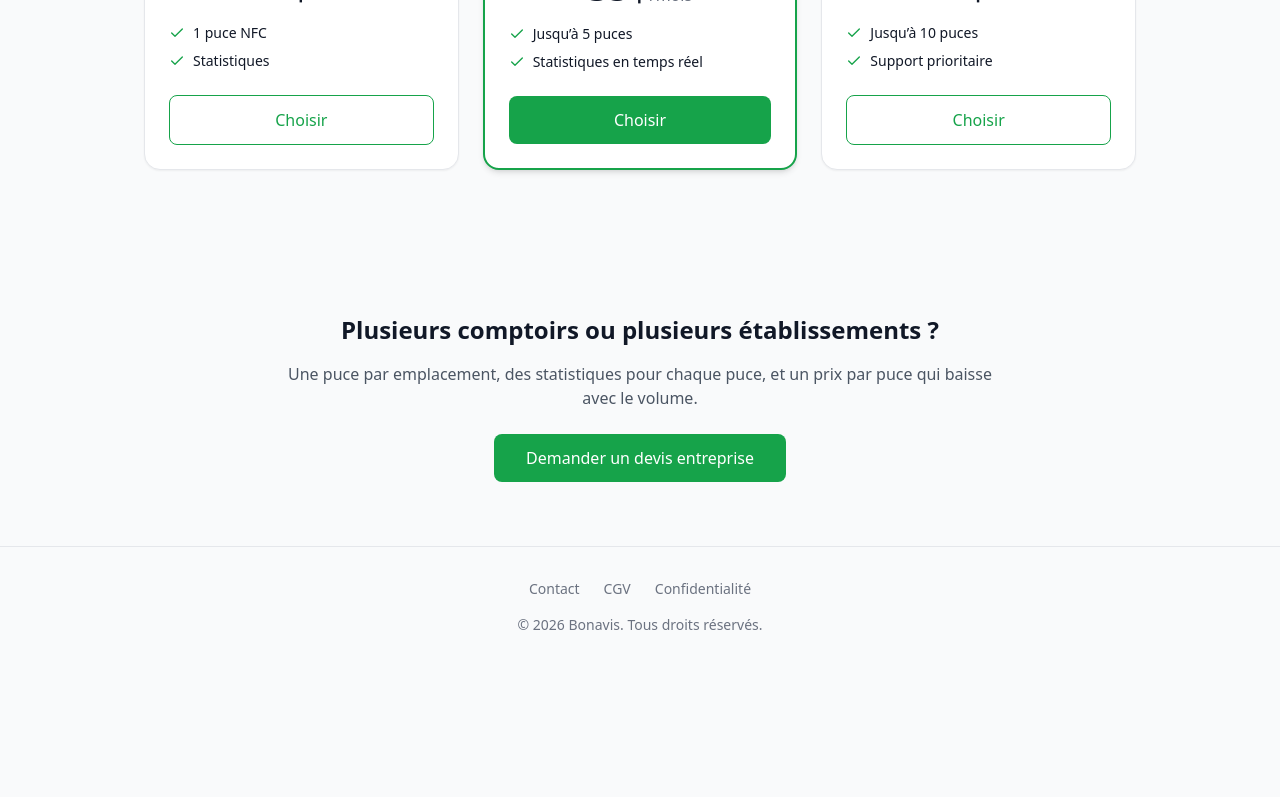
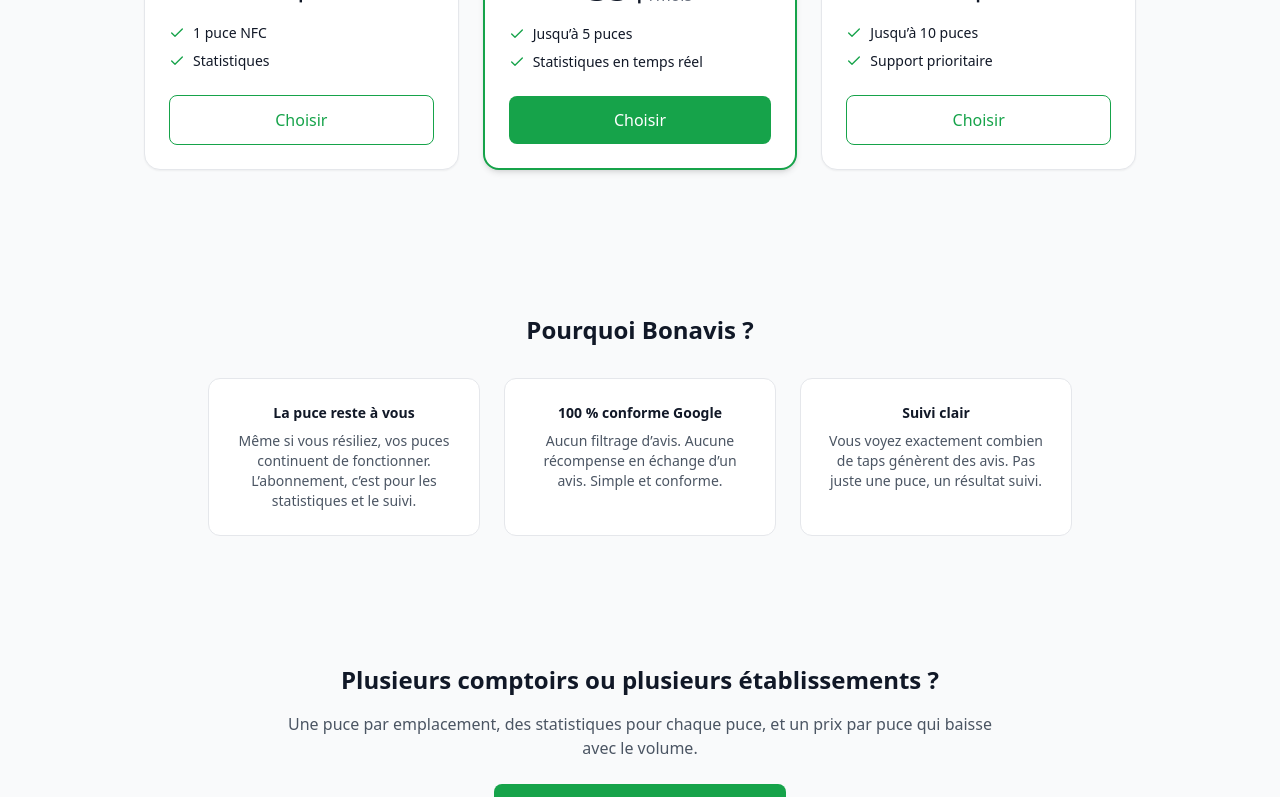
Before and after one commit to mathislavoie55-oss/bonavis.shop, a Next.js app: page / in a window 1280 px wide. Shown: the part 1261-2058 px from the top of the page. Before the commit the page ends 1928 px from the top, so only its background shows below. Built offline with nearby package versions, Linux system fonts and the light colour scheme; no server answers.

Commit message:
Add differentiation based on strategy bot

```diff
--- a/app/page.tsx
+++ b/app/page.tsx
@@ -101,7 +101,7 @@ export default function Home() {
       <section id="pricing" className="py-20">
         <div className="max-w-5xl mx-auto px-4 text-center">
           <h2 className="text-3xl font-bold mb-4">Abonnements simples</h2>
-          <p className="text-gray-600 mb-10">Aucune application à installer. Statistiques de taps incluses. Dès 10 $/mois.</p>
+          <p className="text-gray-600 mb-10">Aucune application à installer. Statistiques de taps incluses. Prix en CAD. Sans engagement.</p>
           <div className="grid md:grid-cols-3 gap-6">
             <div className="bg-white border rounded-2xl p-6 shadow-sm">
               <h3 className="font-semibold text-lg mb-2">Starter</h3>
@@ -135,6 +135,27 @@ export default function Home() {
         </div>
       </section>
 
+      {/* Trust / Différenciation */}
+      <section className="py-16 bg-gray-50">
+        <div className="max-w-4xl mx-auto px-4 text-center">
+          <h2 className="text-2xl font-bold mb-8">Pourquoi Bonavis ?</h2>
+          <div className="grid md:grid-cols-3 gap-6 text-sm">
+            <div className="bg-white p-6 rounded-xl border">
+              <h3 className="font-semibold mb-2">La puce reste à vous</h3>
+              <p className="text-gray-600">Même si vous résiliez, vos puces continuent de fonctionner. L’abonnement, c’est pour les statistiques et le suivi.</p>
+            </div>
+            <div className="bg-white p-6 rounded-xl border">
+              <h3 className="font-semibold mb-2">100 % conforme Google</h3>
+              <p className="text-gray-600">Aucun filtrage d’avis. Aucune récompense en échange d’un avis. Simple et conforme.</p>
+            </div>
+            <div className="bg-white p-6 rounded-xl border">
+              <h3 className="font-semibold mb-2">Suivi clair</h3>
+              <p className="text-gray-600">Vous voyez exactement combien de taps génèrent des avis. Pas juste une puce, un résultat suivi.</p>
+            </div>
+          </div>
+        </div>
+      </section>
+
       {/* Enterprise */}
       <section className="bg-gray-50 py-16">
         <div className="max-w-3xl mx-auto px-4 text-center">
```
